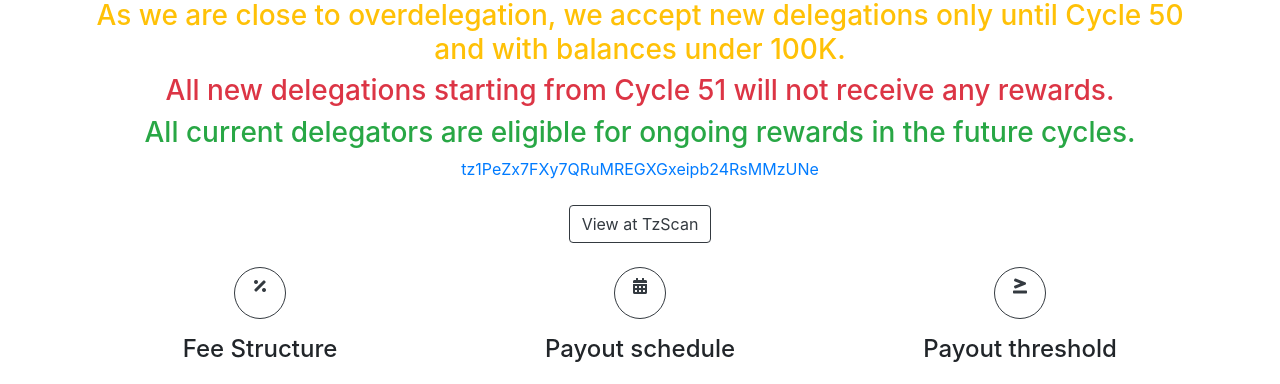
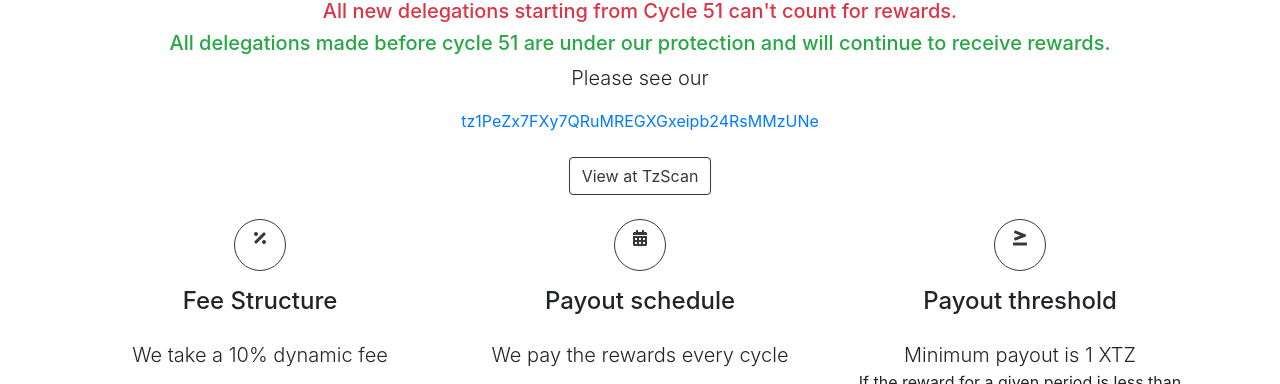
Before and after one commit to tcontributor/tcontributor.github.io, a website with bundled scripts: page index.html in a window 1280 px wide. Shown: the part 721-1105 px from the top of the page. Built offline with nearby package versions, Linux system fonts and the light colour scheme.

Commit message:
Delegation rules update

```diff
--- a/index.html
+++ b/index.html
@@ -91,10 +91,10 @@ ga('send', 'pageview');
     <section class="delegate" id="delegate">
       <div class="text-center container">
 	<h2 class="mb-4">Delegation with Tezos Panda</h2>
-	<h3 class="text-warning">As we are close to overdelegation, we accept new delegations only until Cycle 50 and with balances under 100K.</h3>
-	<h3 class="text-danger">All new delegations starting from Cycle 51 will not receive any rewards.</h3>
-	<h3 class="text-success">All current delegators are eligible for ongoing rewards in the future cycles.</h3>
-        	<p class="text-primary">tz1PeZx7FXy7QRuMREGXGxeipb24RsMMzUNe</p>
+	  <h5 class="text-danger">All new delegations starting from Cycle 51 can't count for rewards.</h5>
+  	 <h5 class="text-success">All delegations made before cycle 51 are under our protection and will continue to receive rewards.</h5>
+	 <p class="lead">Please see our <a href=https://tezospanda.com/#faq  target="_blank>FAQ</a> for details.<br><br></p>
+        <p class="text-primary">tz1PeZx7FXy7QRuMREGXGxeipb24RsMMzUNe</p>
         <div class="text-center mt-4 mb-4">
           <a class="btn btn-xl btn-outline-dark" href="http://tzscan.io/tz1PeZx7FXy7QRuMREGXGxeipb24RsMMzUNe?default=baking" target="_blank">
             View at TzScan
```
